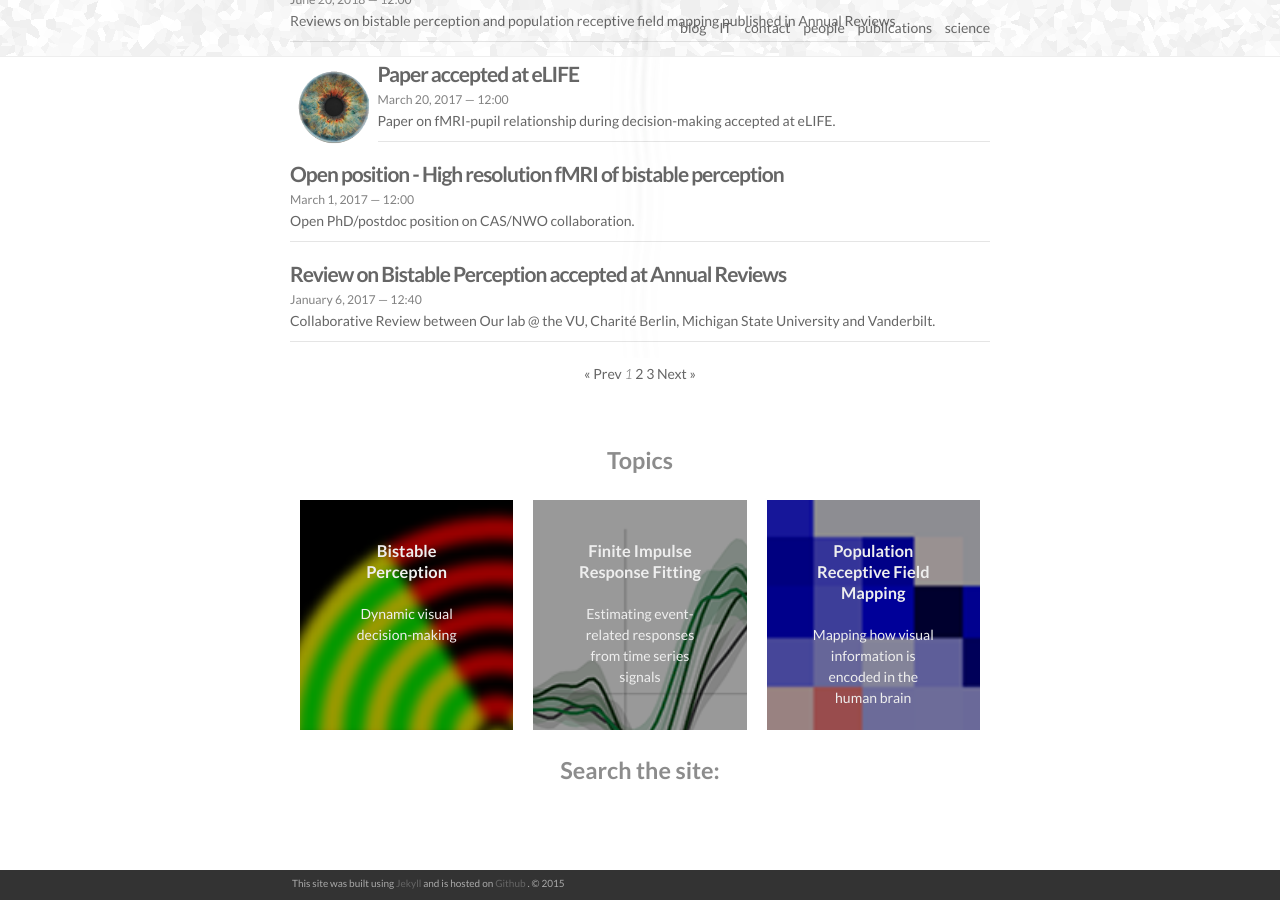
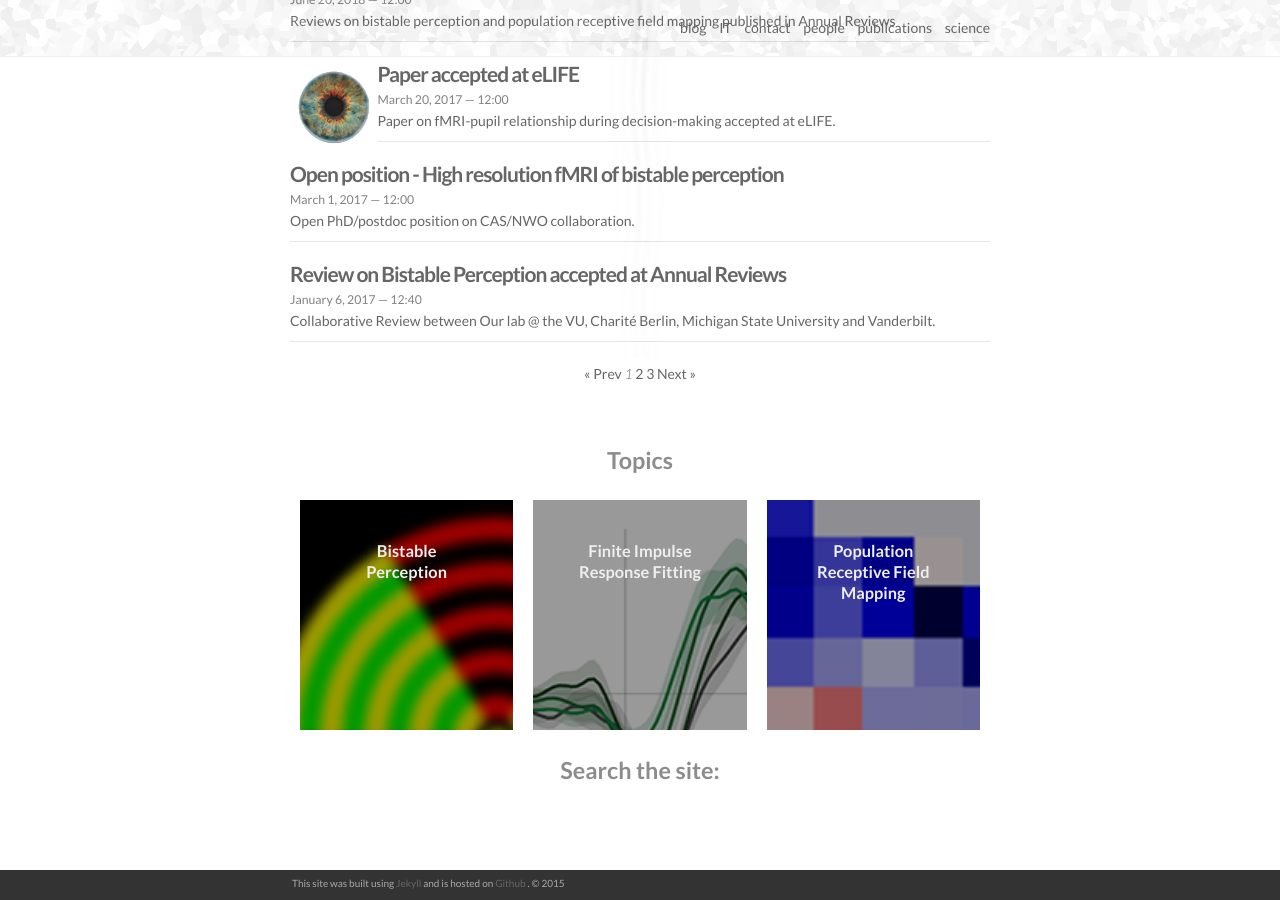
Before and after one commit to tknapen/tknapen.github.io, a Jekyll site: the page built from index.html, in a window 1280 px wide and 900 px high, scrolled down 581 px. Built offline with Jekyll 4.4.1, drawn with Linux system fonts in a browser that asks for light colours; nearby versions of some CDN libraries; the list of posts is cut into pages by our own code; comment, search, counter and statistics services are not loaded.

Commit message:
changed index text and added pagination links, changed links, updated portfolio part which doesnt link somehow??

```diff
--- a/index.html
+++ b/index.html
@@ -16,12 +16,6 @@
 <div class="header-bar">
   <h3>News from the lab:</h3>
 </div>
-  <!-- <p class="post-meta" align = "center">News from the lab:</p> -->
-  <!-- <hr> -->
-  <!-- <p class="post-meta">&nbsp</p> -->
-
-<!-- Here, just a static piece of text in the index.html. -->
-
 
 <ul class="post-list">
     {% for post in paginator.posts %}
@@ -32,7 +26,6 @@
         <h6><a class="post-title" href="{{ post.url | prepend: site.baseurl }}">{{ post.title }}</a></h6>
         <p class="post-meta">{{ post.date | date: '%B %-d, %Y — %H:%M' }}</p>
         <p>{{ post.description }}</p>
-        <!-- <br/> -->
         <hr/>
       </li>
     {% endfor %}
@@ -47,7 +40,6 @@
   {% else %}
     <span>&laquo; Prev</span>
   {% endif %}
-
   {% for page in (1..paginator.total_pages) %}
     {% if page == paginator.page %}
       <em>{{ page }}</em>
@@ -61,7 +53,6 @@
       </a>
     {% endif %}
   {% endfor %}
-
   {% if paginator.next_page %}
     <a href="{{ paginator.next_page_path | relative_url }}">
       Next &raquo;
@@ -88,8 +79,8 @@
         {% endif %}
         <span>
             <h3>{{ project.title }}</h3>
-            <br/>
-            <p>{{ project.description }}</p>
+<!--             <br/>
+            <p>{{ project.description }}</p> -->
         </span>
       </a>
     </div>
```
